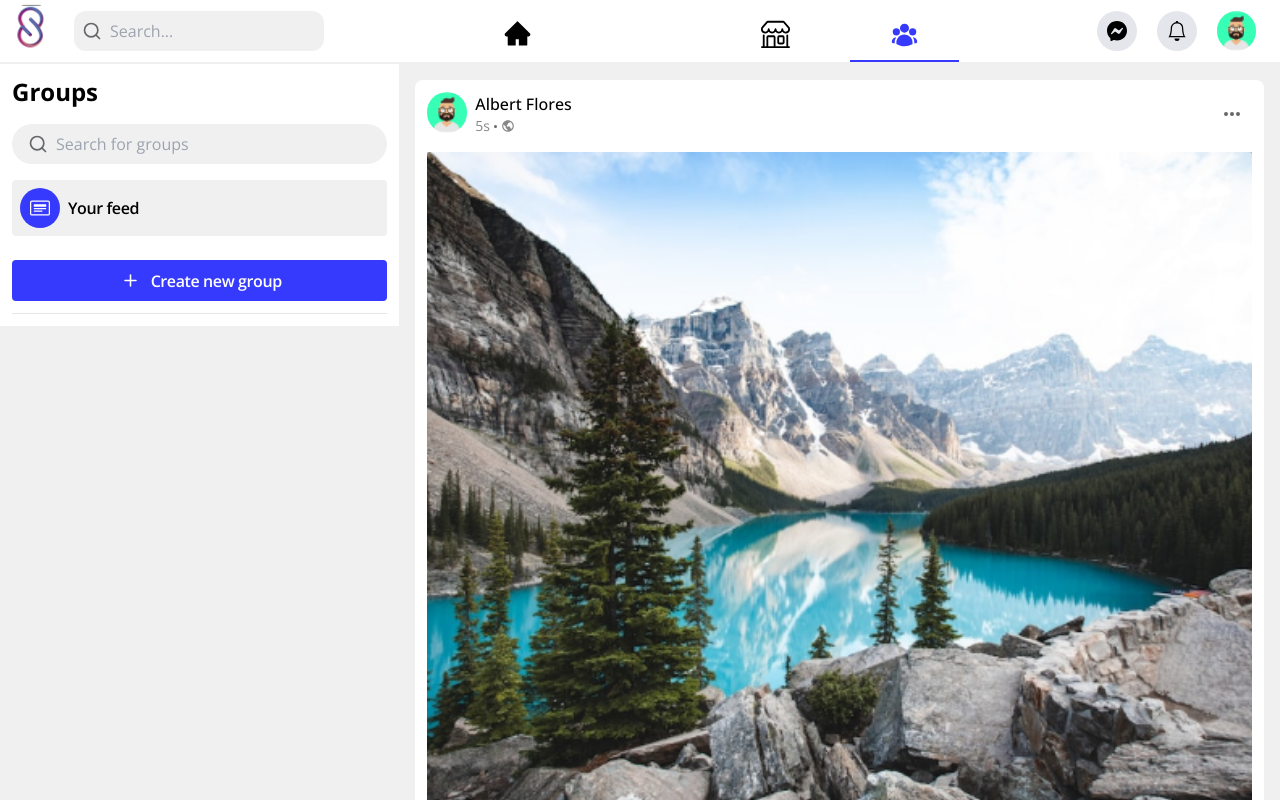
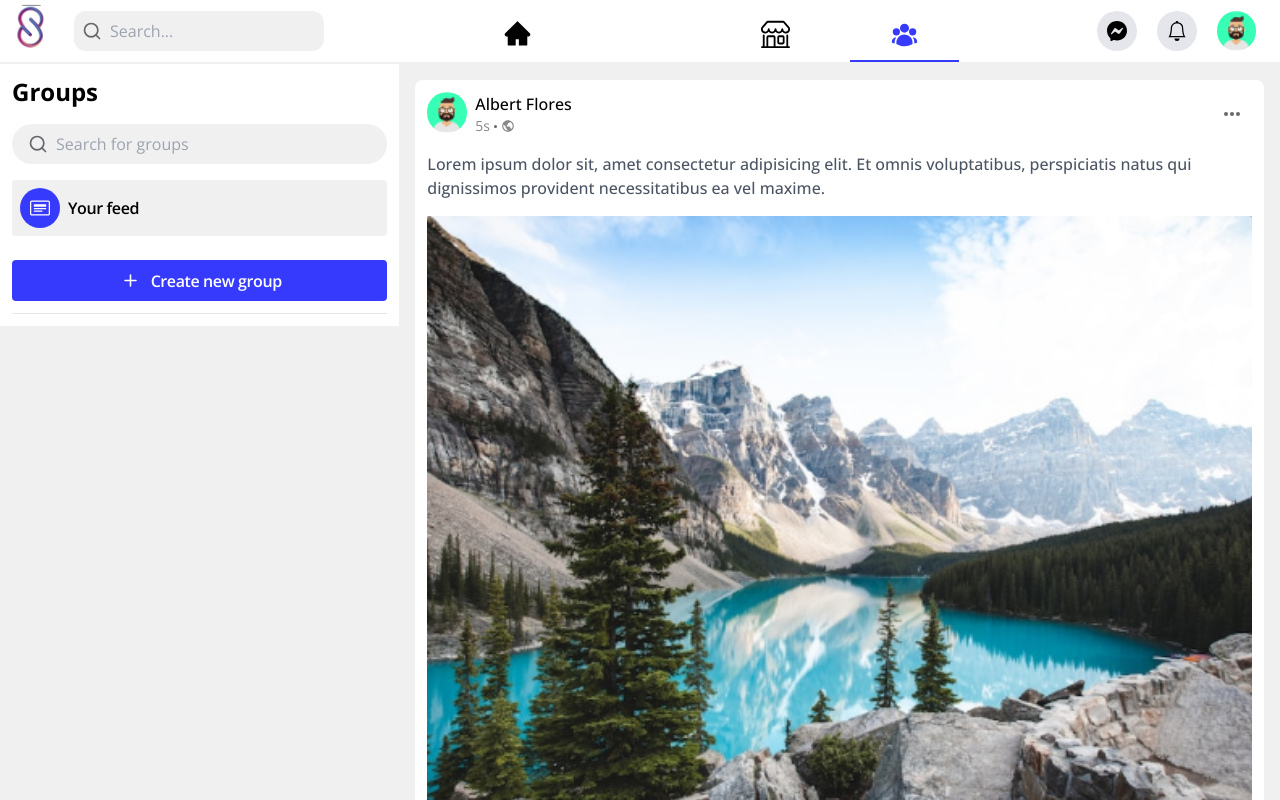
Before and after one commit to asiughuslyvesterobus/social_app, a Next.js app in the folder client/: page /groups/feed in a window 1280 px wide. Built offline with nearby package versions, Linux system fonts and the light colour scheme; some icons are missing.

Commit message:
working on create group page

```diff
--- a/client/components/PostCard.tsx
+++ b/client/components/PostCard.tsx
@@ -47,6 +47,11 @@ const PostCard = ({ post }: IProp) => {
           <HiDotsHorizontal size={20} />
         </span>
       </div>
+      <p className="text-sm font-medium md:text-base text-gray-600">
+        Lorem ipsum dolor sit, amet consectetur adipisicing elit. Et omnis
+        voluptatibus, perspiciatis natus qui dignissimos provident
+        necessitatibus ea vel maxime.
+      </p>
       <div className="max-h-[800px] w-full">
         <img
           src={post.userPost}
--- a/client/pages/groups/create/index.tsx
+++ b/client/pages/groups/create/index.tsx
@@ -1,5 +1,16 @@
+import MainLayout from "@/layout/MainLayout";
+
 const Createroup = () => {
-  return <div>Createroup</div>;
+  return (
+    <MainLayout title="Create Group">
+      <section className="w-full h-screen overflow-auto flex flex-col tab:flex-row items-start justify-start mt-[2px]">
+        <div className="tab:flex-shrink bg-white tab:w-[45%] w-full flex flex-col relative p-3"></div>
+        <div className="tab:flex-grow relative w-full tab:h-screen tab:overflow-y-auto scrollbar-hide p-4 flex flex-col items-start justify-start gap-6 pb-24">
+
+        </div>
+      </section>
+    </MainLayout>
+  );
 };
 
 export default Createroup;
--- a/client/pages/groups/feed/index.tsx
+++ b/client/pages/groups/feed/index.tsx
@@ -108,6 +108,11 @@ const GroupPage = () => {
                     <HiDotsHorizontal size={20} />
                   </span>
                 </div>
+                <p className="text-sm font-medium md:text-base text-gray-600">
+                  Lorem ipsum dolor sit, amet consectetur adipisicing elit. Et
+                  omnis voluptatibus, perspiciatis natus qui dignissimos
+                  provident necessitatibus ea vel maxime.
+                </p>
                 <div className="h-auto tab:h-[700px] w-full bg-basegray/40">
                   <img
                     src={item.userPost}
```
